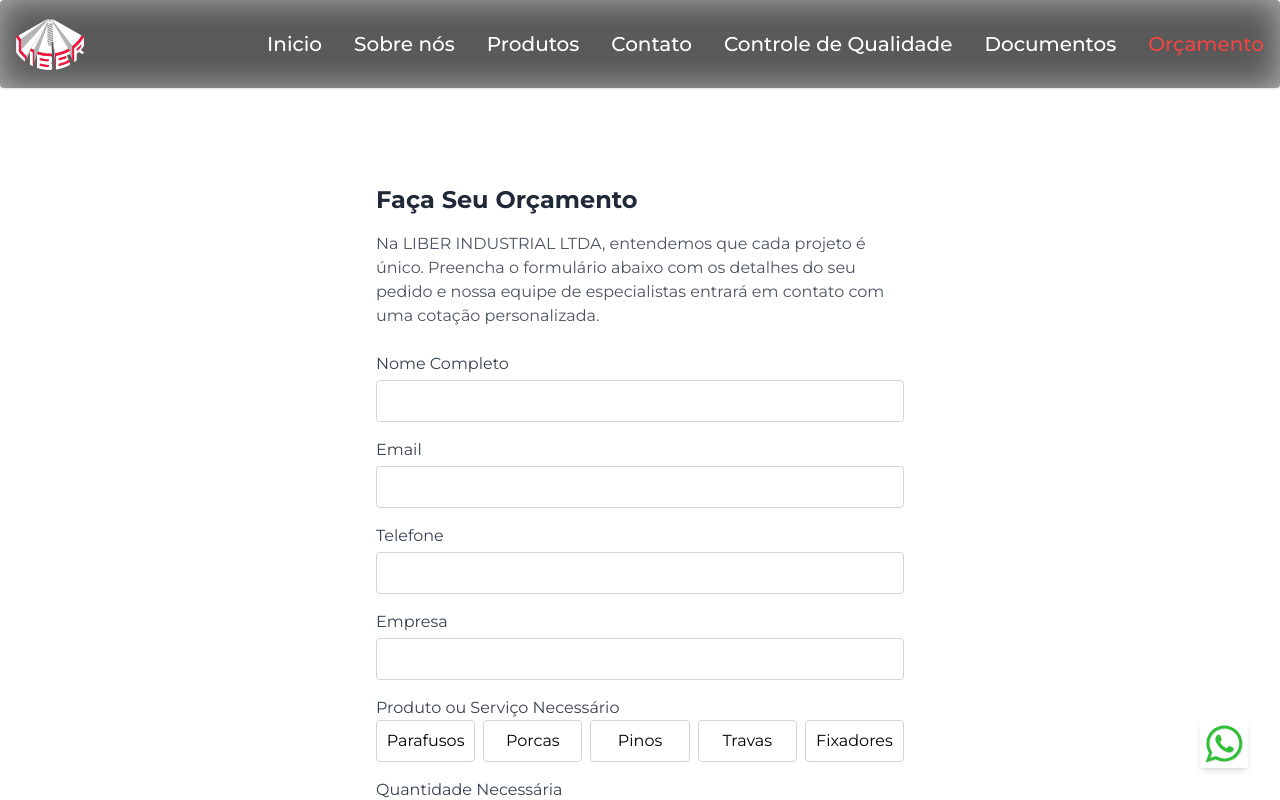
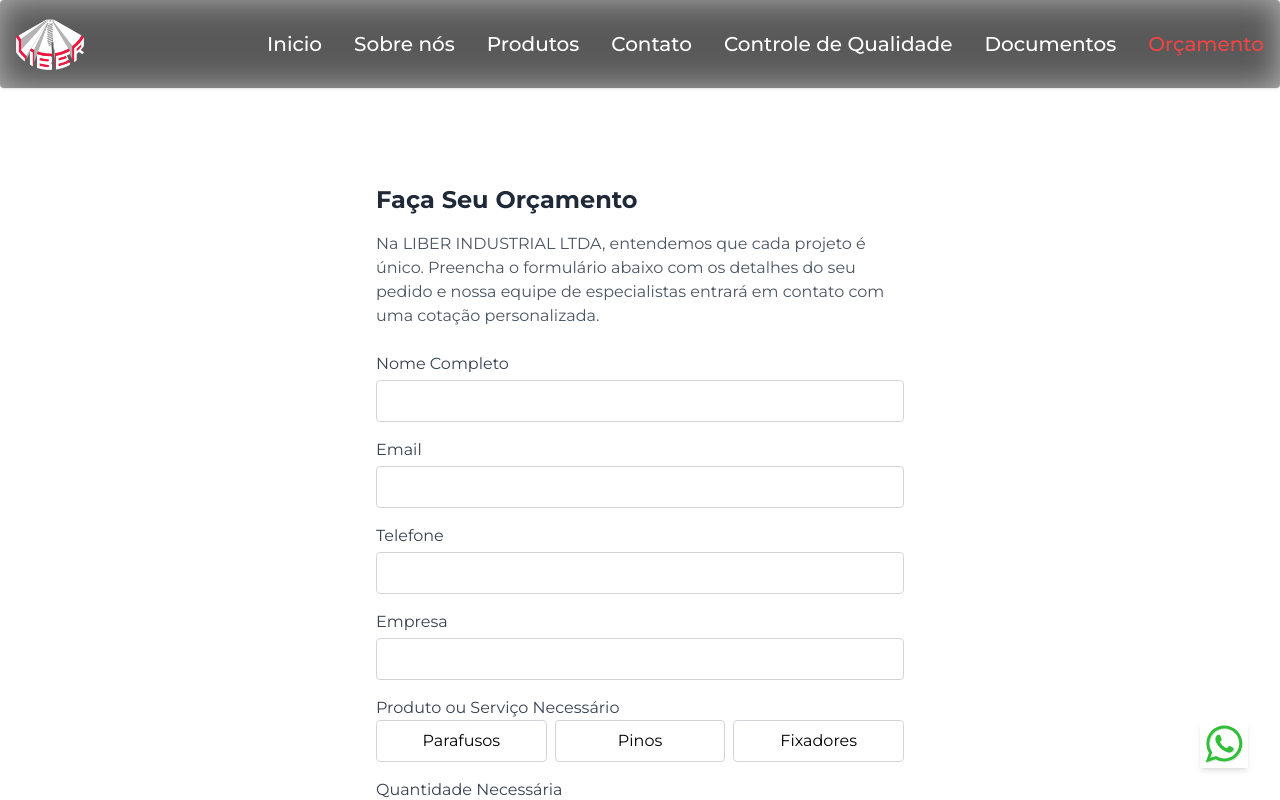
Before and after one commit to DilanLopezN/Liber, a Next.js app: page /budget in a window 1280 px wide. Shown: the top 800 px of the page. Built offline with nearby package versions, Linux system fonts and the light colour scheme.

Commit message:
feat: robots.txt

```diff
--- a/src/app/about/page.tsx
+++ b/src/app/about/page.tsx
@@ -100,7 +100,7 @@ export default function AboutUs() {
             </p>
             <p className="text-lg mt-4">
               Liberale, filho de imigrantes italianos, começou sua jornada como
-              empreiteiro, mas rapidamente se destacou por sua enorme talento em
+              empreiteiro, mas rapidamente se destacou por seu enorme talento em
               mecânica, idealizando e aperfeiçoando máquinas agrícolas ainda na
               juventude. Seu espírito empreendedor o levou a fundar várias
               fábricas de parafusos ao longo de sua vida, cada uma contribuindo
--- a/src/app/budget/page.tsx
+++ b/src/app/budget/page.tsx
@@ -107,14 +107,7 @@ function Budget() {
             >
               Parafusos
             </button>
-            <button
-              onClick={() => setFormData({ ...formData, produto: 'Porcas' })}
-              className={`max-sm:w-full  flex-1 p-2 border border-gray-300 rounded ${
-                formData.produto === 'Porcas' ? 'bg-gray-300' : ''
-              }`}
-            >
-              Porcas
-            </button>
+
             <button
               onClick={() => setFormData({ ...formData, produto: 'Pinos' })}
               className={`max-sm:w-full  flex-1 p-2 border border-gray-300 rounded ${
@@ -123,14 +116,7 @@ function Budget() {
             >
               Pinos
             </button>
-            <button
-              onClick={() => setFormData({ ...formData, produto: 'Travas' })}
-              className={`max-sm:w-full  flex-1 p-2 border border-gray-300 rounded ${
-                formData.produto === 'Travas' ? 'bg-gray-300' : ''
-              }`}
-            >
-              Travas
-            </button>
+
             <button
               onClick={() => setFormData({ ...formData, produto: 'Fixadores' })}
               className={`max-sm:w-full  flex-1 p-2 border border-gray-300 rounded ${
--- a/src/app/control/page.tsx
+++ b/src/app/control/page.tsx
@@ -32,6 +32,12 @@ export default function Control() {
         Vamos explorar como nossos processos de controle de qualidade asseguram
         que cada peça que sai de nossa linha de produção esteja em conformidade
         com as especificações rigorosas e expectativas dos nossos clientes.
+      </p>
+      <p className="mb-8 text-lg text-justify">
+        Política da Qualidade Buscar a melhoria contínua de nossos produtos e
+        processos através da produção de parafusos e peças especiais, a fim de
+        atender as necessidades de nossos clientes, proprietários, colaboradores
+        e requisitos legais
       </p>
       <div className="flex flex-col gap-8">
         {/* LEFT IMG */}
--- a/src/app/layout.tsx
+++ b/src/app/layout.tsx
@@ -29,7 +29,8 @@ export default function RootLayout({
   children: React.ReactNode
 }>) {
   return (
-    <html lang="en">
+    <html lang="pt-BR">
+      <link rel="icon" href="/Liber Parafusos 1.svg" sizes="any" />
       <Head>
         <title>Pagina principal | Liber</title>
         <meta
```
Also changed, not shown: robots.txt (added), 1 other file (tests, documents, lock files or other folders).
